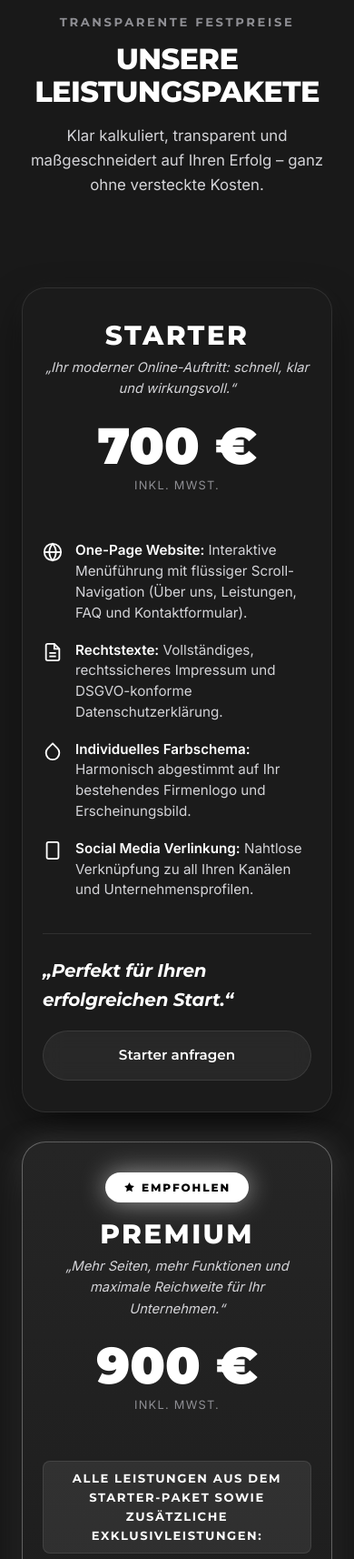
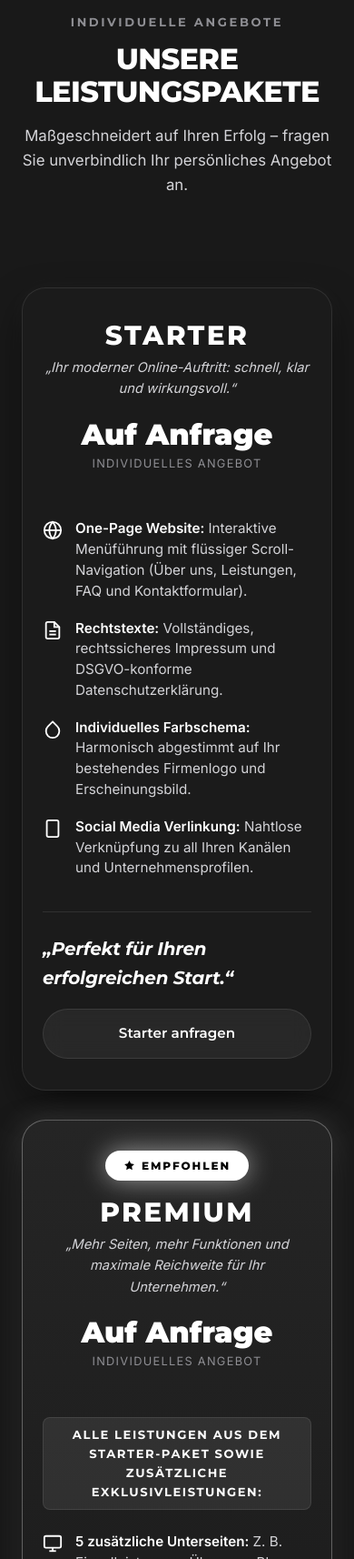
Before and after one commit to twn-media/Website, a plain HTML site: page index.html in a window 390 px wide. Shown: the part 1000-2714 px from the top of the page at 91% size. Drawn offline with nearby package versions, Linux system fonts and the light colour scheme.

```diff
--- a/index.html
+++ b/index.html
@@ -47,7 +47,7 @@
         <!-- Desktop Navigation -->
         <nav class="nav-menu" aria-label="Hauptnavigation">
           <a href="#leistungen" class="nav-link">Leistungen</a>
-          <a href="#preise" class="nav-link">Preise</a>
+          <a href="#preise" class="nav-link">Pakete</a>
           <a href="#services" class="nav-link">Services</a>
           <a href="#kontakt" class="nav-link">Kontakt</a>
         </nav>
@@ -67,7 +67,7 @@
     <div class="mobile-nav" aria-hidden="true">
       <a href="#hero" class="nav-link">Startseite</a>
       <a href="#leistungen" class="nav-link">Leistungen</a>
-      <a href="#preise" class="nav-link">Preise & Pakete</a>
+      <a href="#preise" class="nav-link">Pakete</a>
       <a href="#services" class="nav-link">Weitere Services</a>
       <a href="#kontakt" class="nav-link">Kontakt</a>
       <button type="button" class="nav-link" data-open-modal="modal-impressum">Impressum</button>
@@ -137,9 +137,9 @@
       <section id="preise" class="section">
         <div class="container">
           <div class="section-header" id="leistungen">
-            <span class="section-overline">Transparente Festpreise</span>
+            <span class="section-overline">Individuelle Angebote</span>
             <h2 class="section-title">Unsere Leistungspakete</h2>
-            <p class="section-desc">Klar kalkuliert, transparent und maßgeschneidert auf Ihren Erfolg – ganz ohne versteckte Kosten.</p>
+            <p class="section-desc">Maßgeschneidert auf Ihren Erfolg – fragen Sie unverbindlich Ihr persönliches Angebot an.</p>
           </div>
 
           <div class="pricing-grid">
@@ -150,8 +150,8 @@
                 <h3 class="card-name">STARTER</h3>
                 <p class="card-subtitle">„Ihr moderner Online-Auftritt: schnell, klar und wirkungsvoll.“</p>
                 <div class="card-price-wrap">
-                  <div class="card-price">700 €</div>
-                  <span class="card-tax">inkl. MwSt.</span>
+                  <div class="card-price">Auf Anfrage</div>
+                  <span class="card-tax">Individuelles Angebot</span>
                 </div>
               </div>
 
@@ -219,8 +219,8 @@
                 <h3 class="card-name">PREMIUM</h3>
                 <p class="card-subtitle">„Mehr Seiten, mehr Funktionen und maximale Reichweite für Ihr Unternehmen.“</p>
                 <div class="card-price-wrap">
-                  <div class="card-price">900 €</div>
-                  <span class="card-tax">inkl. MwSt.</span>
+                  <div class="card-price">Auf Anfrage</div>
+                  <span class="card-tax">Individuelles Angebot</span>
                 </div>
               </div>
 
@@ -426,7 +426,7 @@
                       <input type="radio" id="pkg-starter" name="paket" value="STARTER">
                       <label for="pkg-starter" class="package-chip-label">
                         <span class="chip-name">STARTER</span>
-                        <span class="chip-price">700 €</span>
+                        <span class="chip-price">Auf Anfrage</span>
                       </label>
                     </div>
 
@@ -434,7 +434,7 @@
                       <input type="radio" id="pkg-premium" name="paket" value="PREMIUM" checked>
                       <label for="pkg-premium" class="package-chip-label">
                         <span class="chip-name">PREMIUM</span>
-                        <span class="chip-price">900 € (Empfohlen)</span>
+                        <span class="chip-price">Auf Anfrage (Empfohlen)</span>
                       </label>
                     </div>
 
--- a/styles.css
+++ b/styles.css
@@ -683,7 +683,7 @@ img {
 
 .card-price {
   font-family: var(--font-heading);
-  font-size: 3.5rem;
+  font-size: clamp(2rem, 7vw, 2.6rem);
   font-weight: 900;
   color: var(--color-white);
   line-height: 1;
```
